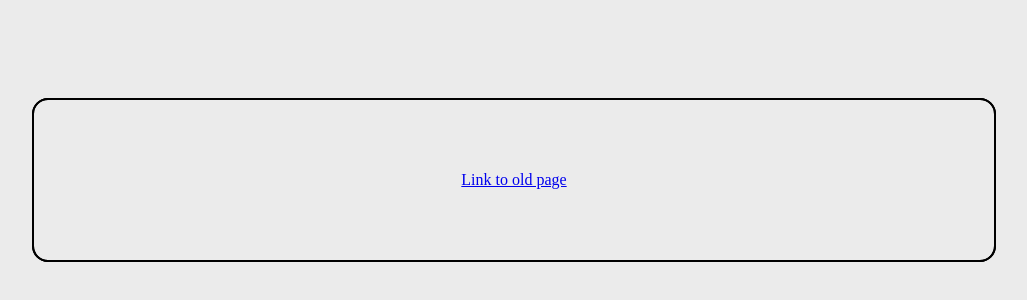
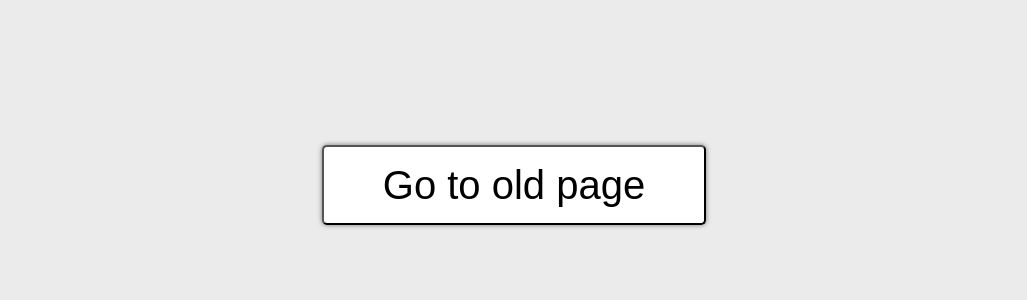
Before and after one commit to Orangeboi69/Orangeboi69.github.io, a plain HTML site: page index.html in a window 1280 px wide. Shown: the part 220-520 px from the top of the page, without its empty margins (126-1153 px from the left). Drawn offline with Linux system fonts and the light colour scheme.

Commit message:
Try to fix the button being bad

```diff
--- a/index.html
+++ b/index.html
@@ -4,13 +4,13 @@
     <meta charset="UTF-8">
     <meta name="viewport" content="width=device-width, initial-scale=1.0">
     <meta name="description" content="Oranges Github page">
-    <link rel="stylesheet" href="/style/home.css">
+    <link rel="stylesheet" href="./src/home.css">
     <title>Oranges Github page</title>
 </head>
 <body>
-    <div class="container">
-        <li><a href="/shop/index.html">Link to old page</a></li>
-    </div>
-    <div class="container"></div>
+    <form action="/shop/home.html">
+        <input type="submit" value="Go to old page" class="b"/>
+    </form>
+
 </body>
 </html>
--- /dev/null
+++ b/src/home.css
@@ -0,0 +1,19 @@
+body {
+    background-color: rgb(235, 235, 235);
+    padding: 5px;
+    display: flex;
+    justify-content: center;
+    align-items: center;
+    height: 100vh; /* Ensure the body takes the full height of the viewport */
+    margin: 0; /* Remove default margin */
+}
+
+.b {
+    background-color: rgb(255, 255, 255);
+    padding: 5px;
+    border-radius: 5px;
+    box-shadow: 0px 0px 5px 0px rgba(0, 0, 0, 0.5);
+    width: 30vw;
+    height: 10vh;
+    font-size: 5vh;
+}
--- a/style/home.css
+++ /dev/null
@@ -1,21 +0,0 @@
-body {
-    background-color: rgb(235, 235, 235);
-    padding: 5px;
-}
-.container {
-    display: flex;
-    position: absolute;
-    justify-content: center;
-    align-items: center;
-    border: 2.5px solid black;
-    border-radius: 1.25vw;
-    width: 75vw;
-    height: 20vh;
-    margin: 0;
-    top: 50%;
-    left: 50%;
-    transform: translate(-50%, -50%);
-}
-.container li{
-    list-style-type: none;
-}
```
Also changed, not shown: 1 other file.
